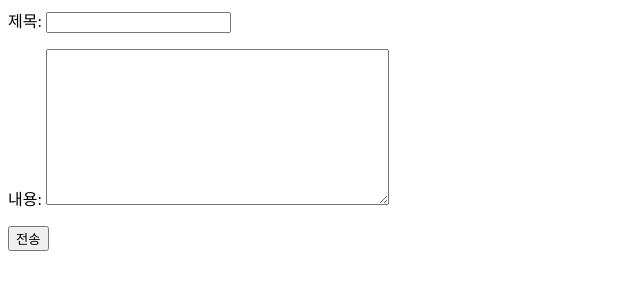
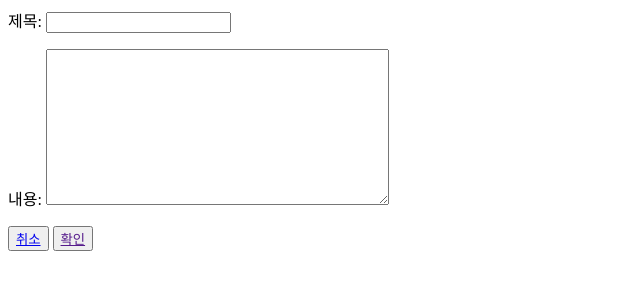
Before and after one commit to AsheKR/CRUD, a Django app: template app/posts/templates/update.html in a window 1280 px wide. Shown: the top 300 px of the page, without its empty margins (0-640 px from the left). Run offline with Django 3.2, Linux system fonts and the light colour scheme; the template is opened without the code that fills it: values that come from a table or form of the project are taken from there, others are empty.

Commit message:
모든 화면은 링크로 이어지게함

```diff
--- a/app/posts/templates/detail.html
+++ b/app/posts/templates/detail.html
@@ -1,5 +1,6 @@
 <h1>{{ object.title }}</h1>
 
+<button><a href="{% url 'posts:list' %}">목록</a></button>
 <button><a href="{% url 'posts:update' object.pk %}">수정</a></button>
 <button><a href="{% url 'posts:delete' object.pk %}">삭제</a></button>
 
--- a/app/posts/templates/update.html
+++ b/app/posts/templates/update.html
@@ -1,4 +1,9 @@
 <form method="post">{% csrf_token %}
     {{ form.as_p }}
-    <input type="submit" value="전송">
+    <button>
+        <a href="{{ request.META.HTTP_REFERER }}">취소</a>
+    </button>
+    <button type="submit">
+        <a href="">확인</a>
+    </button>
 </form>
```
